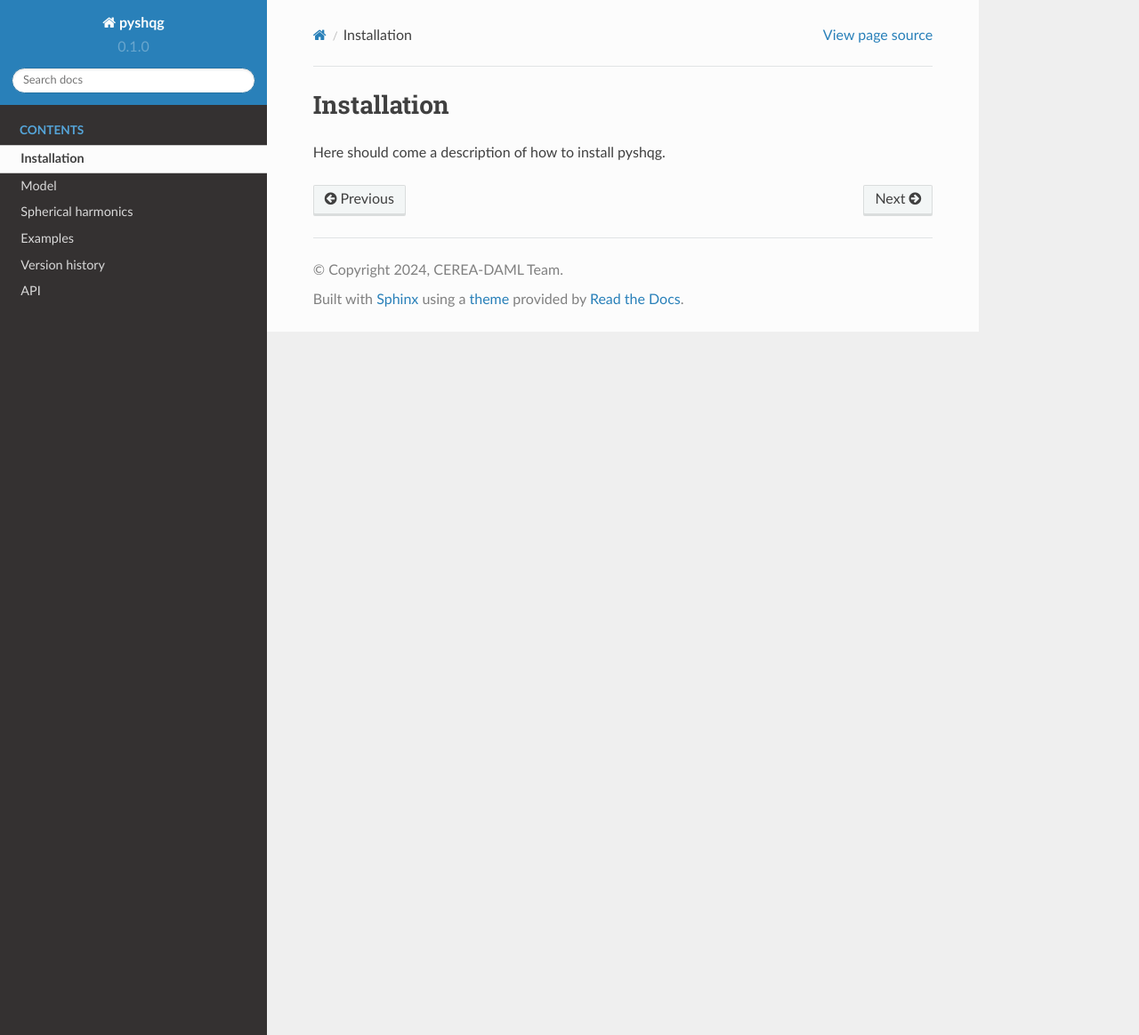
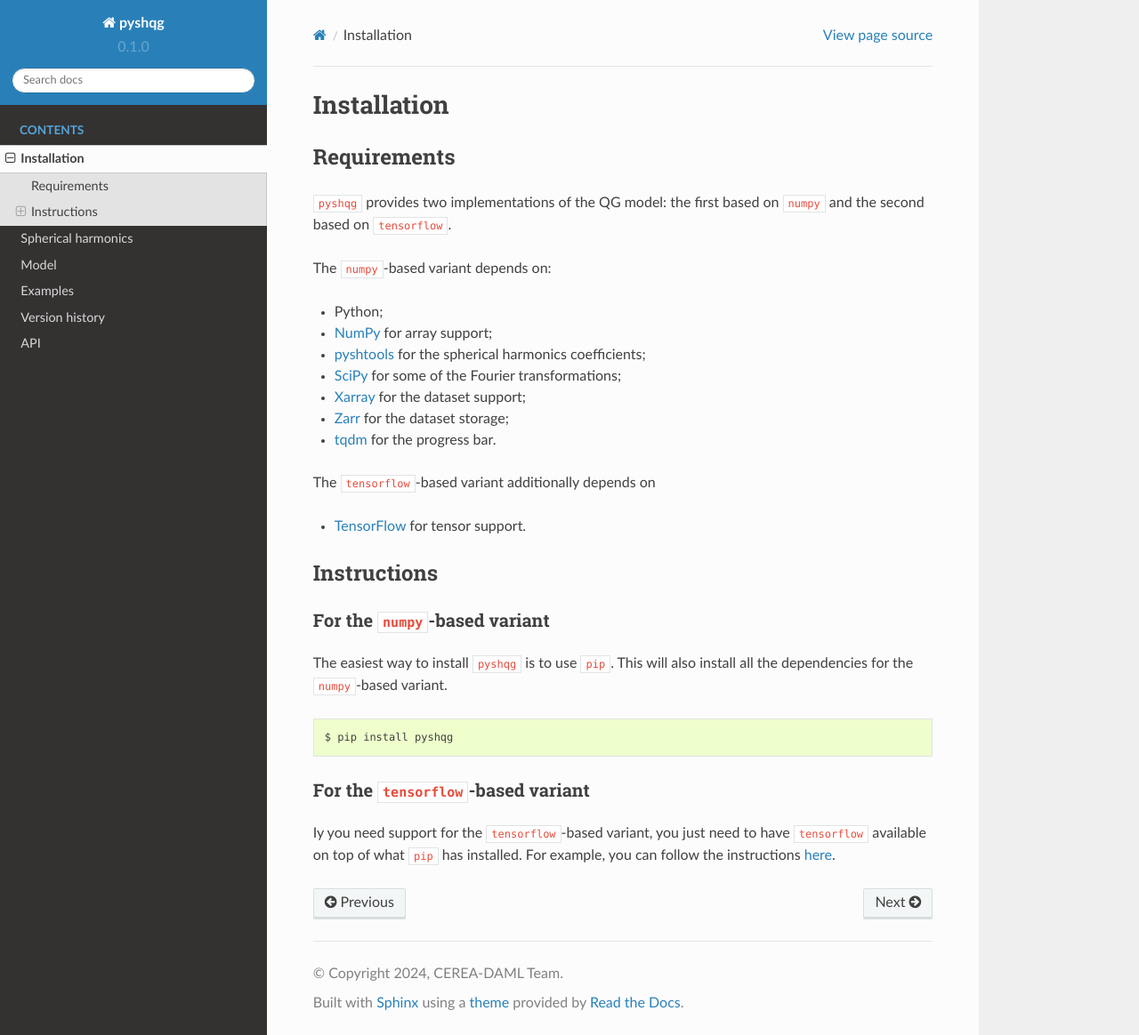
Before and after one commit to cerea-daml/pyshqg, a Sphinx documentation site: the page built from docs/pages/installation.rst, in a window 1280 px wide and 1164 px high. Shown: the whole window at 89% size. Built offline with Sphinx 7.4.7 and the Read the Docs theme 2.0.0, drawn with Linux system fonts in a browser that asks for light colours.

Commit message:
refactored doc

```diff
--- a/docs/pages/installation.rst
+++ b/docs/pages/installation.rst
@@ -3,4 +3,43 @@
 Installation
 ============
 
-Here should come a description of how to install pyshqg.
+Requirements
+------------
+
+``pyshqg`` provides two implementations of the QG model:
+the first based on ``numpy`` and the second based on ``tensorflow``.
+
+The ``numpy``-based variant depends on:
+
+- Python;
+- `NumPy <http://www.numpy.org>`_ for array support;
+- `pyshtools <https://shtools.github.io/SHTOOLS/index.html>`_ for the spherical harmonics coefficients;
+- `SciPy <https://scipy.org>`_ for some of the Fourier transformations;
+- `Xarray <https://xarray.dev>`_ for the dataset support;
+- `Zarr <https://zarr.readthedocs.io>`_ for the dataset storage;
+- `tqdm <https://tqdm.github.io>`_ for the progress bar.
+
+The ``tensorflow``-based variant additionally depends on
+
+- `TensorFlow <https://www.tensorflow.org>`_ for tensor support.
+
+Instructions
+------------
+
+For the ``numpy``-based variant
+^^^^^^^^^^^^^^^^^^^^^^^^^^^^^^^
+
+The easiest way to install ``pyshqg`` is to use ``pip``.
+This will also install all the dependencies for the ``numpy``-based variant.
+
+.. code-block:: bash
+
+    $ pip install pyshqg
+
+For the ``tensorflow``-based variant
+^^^^^^^^^^^^^^^^^^^^^^^^^^^^^^^^^^^^
+
+Iy you need support for the ``tensorflow``-based variant,
+you just need to have ``tensorflow`` available on top of what
+``pip`` has installed. For example, you can follow the instructions
+`here <https://www.tensorflow.org/install>`_.
```
Also changed, not shown: README.md (+3 -3 lines), docs/index.rst (+4 -4 lines), docs/pages/spherical_harmonics.rst (+20 -1 lines).
